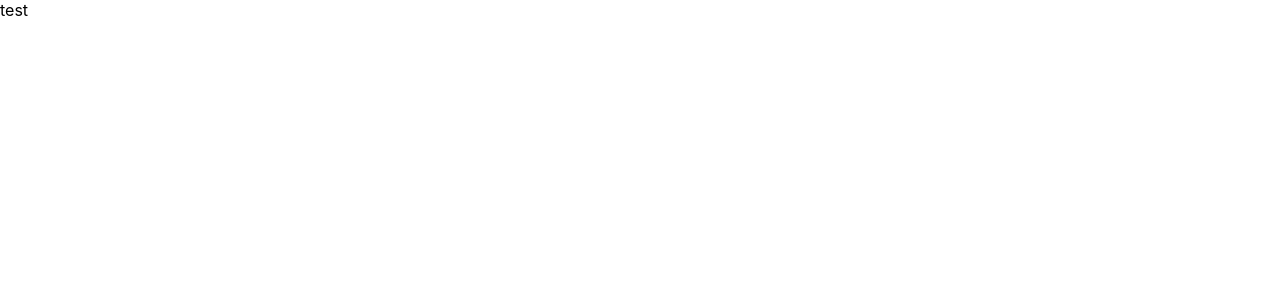
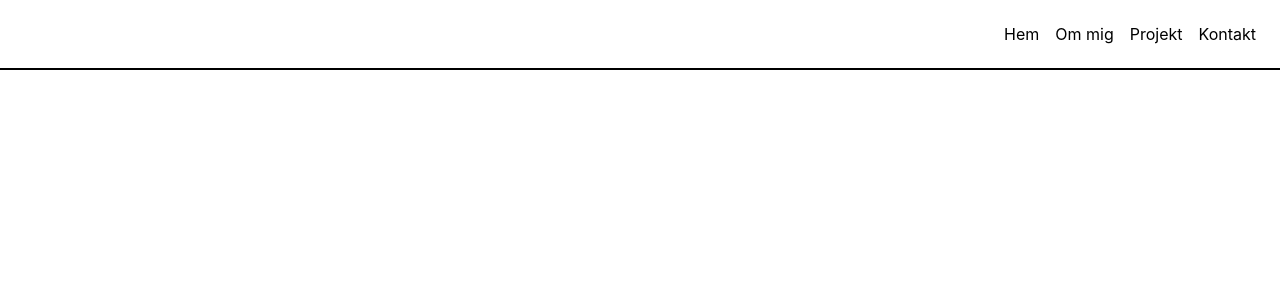
Before and after one commit to Carljohan-hornestam/portfolio-webpage, a React (Create React App) app: page / in a window 1280 px wide. Shown: the top 300 px of the page. Built offline with nearby package versions, Linux system fonts and the light colour scheme.

Commit message:
New modules, new json-file with routes
Installed axios and material ui core.
Fetched routes with axios and made Header component.

```diff
--- a/package.json
+++ b/package.json
@@ -3,6 +3,7 @@
   "version": "0.1.0",
   "private": true,
   "dependencies": {
+    "@material-ui/core": "^4.11.3",
     "@testing-library/jest-dom": "^5.11.10",
     "@testing-library/react": "^11.2.5",
     "@testing-library/user-event": "^12.8.3",
@@ -10,6 +11,7 @@
     "@types/node": "^12.20.7",
     "@types/react": "^17.0.3",
     "@types/react-dom": "^17.0.3",
+    "axios": "^0.21.1",
     "react": "^17.0.2",
     "react-dom": "^17.0.2",
     "react-scripts": "4.0.3",
--- /dev/null
+++ b/public/data/routes.json
@@ -0,0 +1,10 @@
+{
+
+"routes": [
+  { "route": "/", "name": "Hem" },
+  { "route": "/about", "name": "Om mig" },
+  { "route": "/projects", "name": "Projekt" },
+  { "route": "/contact", "name": "Kontakt" }
+]
+
+}
--- a/src/App.tsx
+++ b/src/App.tsx
@@ -1,6 +1,17 @@
-import React from "react";
+import React, {useState, useEffect} from "react";
+import axios from "axios";
+import Header from "./components/Header";
+
 const App: React.FC = () => {
-  return <div>test</div>;
+  const [routes, setRoutes] = useState<[]>([]);
+
+  useEffect(() => {
+    axios.get('/data/routes.json').then((res) => {
+      setRoutes(res.data.routes)
+    })
+  }, [])
+
+  return <Header routes={routes}/>;
 };
 
 export default App;
--- /dev/null
+++ b/src/components/Header.tsx
@@ -0,0 +1,33 @@
+import { makeStyles, Grid } from '@material-ui/core';
+
+const useStyles = makeStyles((theme) => ({
+  routesContainer: {
+    margin: theme.spacing(2)
+  }
+}))
+
+interface HeaderProps {
+  routes: [],
+}
+interface Route {
+  route: string,
+  name: string
+}
+
+export default function Header(props: HeaderProps) {
+  const styles = useStyles();
+
+  return (
+    <Grid container style={{borderBottom: "2px solid black"}}>
+      <Grid container item xs={12} justify="flex-end" spacing={2} className={styles.routesContainer}>
+        {props.routes.map((route: Route, index: number) => {
+          return (
+          <Grid key={index} item>
+            {route.name}
+          </Grid>
+          )
+        })}
+      </Grid>
+    </Grid>
+  );
+}
--- a/tsconfig.json
+++ b/tsconfig.json
@@ -10,7 +10,7 @@
     "skipLibCheck": true,
     "esModuleInterop": true,
     "allowSyntheticDefaultImports": true,
-    "strict": true,
+    "strict": false,
     "forceConsistentCasingInFileNames": true,
     "noFallthroughCasesInSwitch": true,
     "module": "esnext",
```
Also changed, not shown: 1 other file (tests, documents, lock files or other folders).
